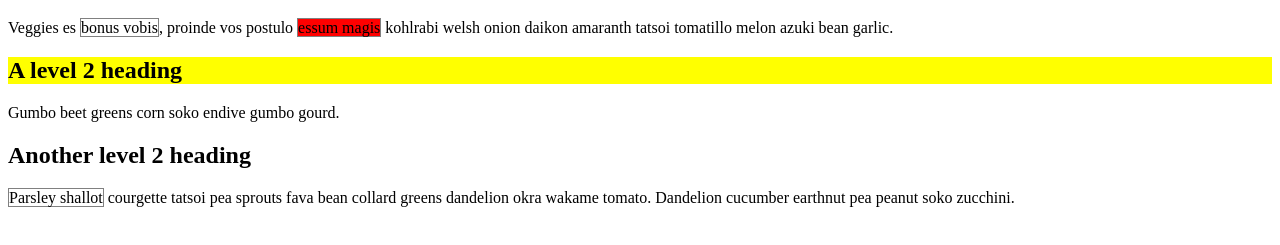
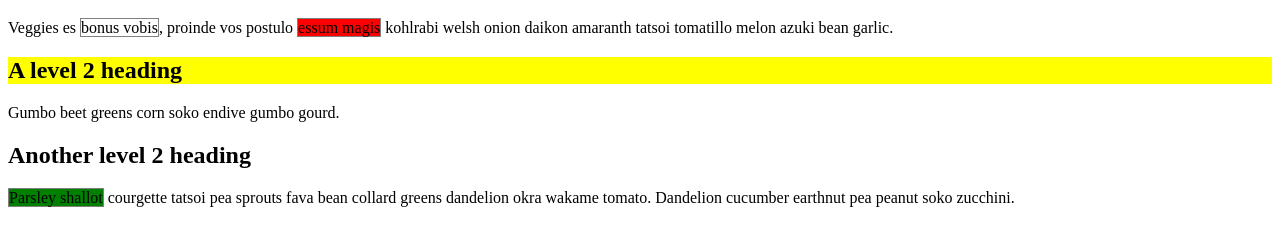
Before and after one commit to Gitthuma/css-selector-two, a plain HTML site: page index.html in a window 1280 px wide. Shown: the part 61-306 px from the top of the page. Drawn offline with Linux system fonts and the light colour scheme.

Commit message:
Made the element with a class of alert and go to have a background-color of green

```diff
--- a/css/style.css
+++ b/css/style.css
@@ -9,3 +9,7 @@
 .alert.stop {
   background-color: red;
 }
+
+.alert.go {
+  background-color: green;
+}
```
